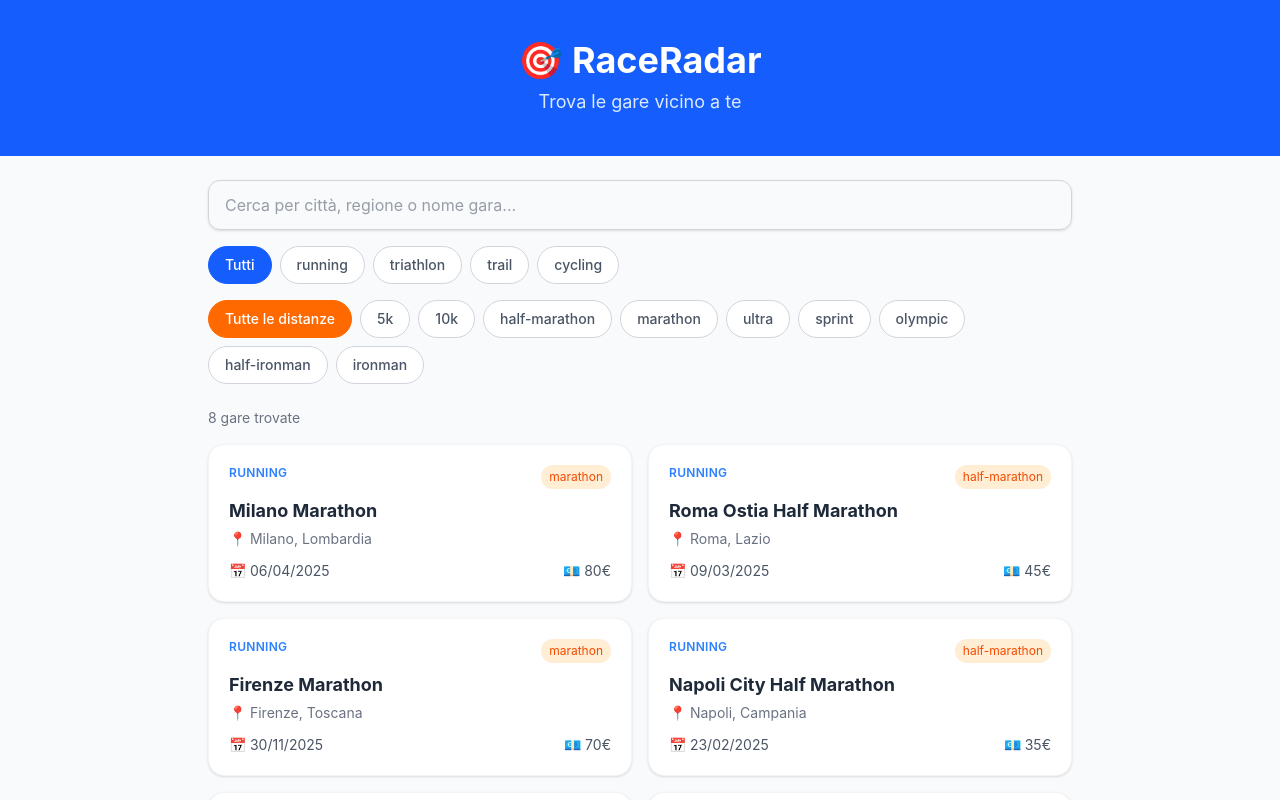
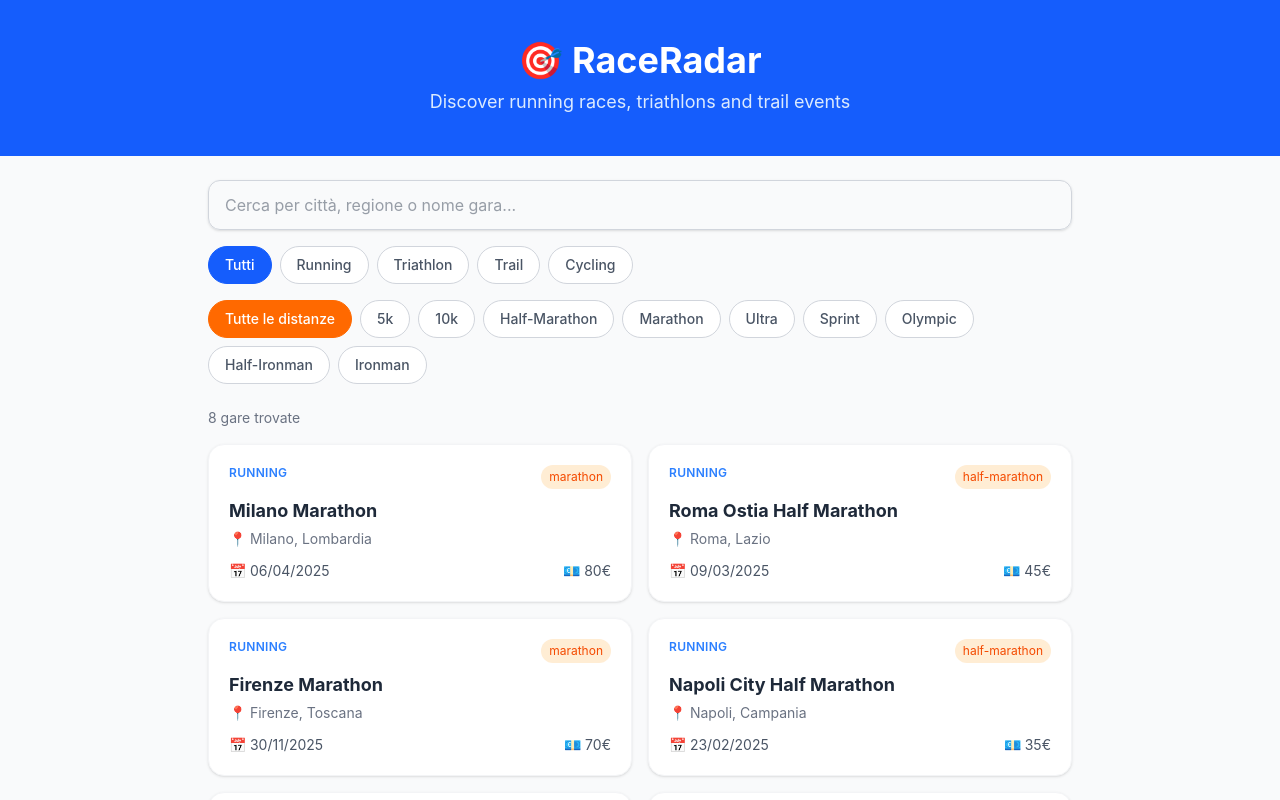
Before and after one commit to richbira/raceradar, a React (Vite) app: page / in a window 1280 px wide. Shown: the top 800 px of the page. Built offline with nearby package versions, Linux system fonts and the light colour scheme.

Commit message:
fixed labels, added animation to cards, auto-complete search

```diff
--- /dev/null
+++ b/src/components/SearchAutocomplete.tsx
@@ -0,0 +1,67 @@
+import { useState, useRef, useEffect, useMemo } from 'react'
+import { races } from '../data/races'
+
+interface Props {
+  value: string
+  onChange: (value: string) => void
+}
+
+export default function SearchAutocomplete({ value, onChange }: Props) {
+  const [showSuggestions, setShowSuggestions] = useState(false)
+  const containerRef = useRef<HTMLDivElement>(null)
+
+  const allCities = useMemo(
+    () => [...new Set(races.map((r) => r.city))],
+    []
+  )
+
+  const suggestions = useMemo(() => {
+    if (value.length < 2) return []
+    return allCities.filter((city) =>
+      city.toLowerCase().includes(value.toLowerCase())
+    )
+  }, [value, allCities])
+
+  useEffect(() => {
+    function handleClickOutside(e: MouseEvent) {
+      if (containerRef.current && !containerRef.current.contains(e.target as Node)) {
+        setShowSuggestions(false)
+      }
+    }
+    document.addEventListener('mousedown', handleClickOutside)
+    return () => document.removeEventListener('mousedown', handleClickOutside)
+  }, [])
+
+  return (
+    <div ref={containerRef} className="relative w-full">
+      <input
+        type="text"
+        placeholder="Cerca per città, regione o nome gara..."
+        value={value}
+        onChange={(e) => {
+          onChange(e.target.value)
+          setShowSuggestions(true)
+        }}
+        onFocus={() => setShowSuggestions(true)}
+        className="w-full border border-gray-300 rounded-xl px-4 py-3 text-gray-700 shadow-sm focus:outline-none focus:ring-2 focus:ring-blue-400"
+      />
+
+      {showSuggestions && suggestions.length > 0 && (
+        <ul className="absolute z-10 w-full bg-white border border-gray-200 rounded-xl shadow-lg mt-1 overflow-hidden">
+          {suggestions.map((city) => (
+            <li
+              key={city}
+              onClick={() => {
+                onChange(city)
+                setShowSuggestions(false)
+              }}
+              className="px-4 py-3 hover:bg-blue-50 cursor-pointer text-gray-700 flex items-center gap-2"
+            >
+              📍 {city}
+            </li>
+          ))}
+        </ul>
+      )}
+    </div>
+  )
+}
--- a/src/data/races.ts
+++ b/src/data/races.ts
@@ -4,7 +4,7 @@ export const races: Race[] = [
   {
     id: '1',
     name: 'Milano Marathon',
-    type: 'running',
+    type: 'Running',
     distance: 'marathon',
     date: '2025-04-06',
     city: 'Milano',
@@ -18,7 +18,7 @@ export const races: Race[] = [
   {
     id: '2',
     name: 'Roma Ostia Half Marathon',
-    type: 'running',
+    type: 'Running',
     distance: 'half-marathon',
     date: '2025-03-09',
     city: 'Roma',
@@ -32,7 +32,7 @@ export const races: Race[] = [
   {
     id: '3',
     name: 'Firenze Marathon',
-    type: 'running',
+    type: 'Running',
     distance: 'marathon',
     date: '2025-11-30',
     city: 'Firenze',
@@ -46,7 +46,7 @@ export const races: Race[] = [
   {
     id: '4',
     name: 'Napoli City Half Marathon',
-    type: 'running',
+    type: 'Running',
     distance: 'half-marathon',
     date: '2025-02-23',
     city: 'Napoli',
@@ -60,7 +60,7 @@ export const races: Race[] = [
   {
     id: '5',
     name: 'Torino 10K',
-    type: 'running',
+    type: 'Running',
     distance: '10k',
     date: '2025-05-18',
     city: 'Torino',
@@ -74,7 +74,7 @@ export const races: Race[] = [
   {
     id: '6',
     name: 'Ironman Italy Cervia',
-    type: 'triathlon',
+    type: 'Triathlon',
     distance: 'ironman',
     date: '2025-09-21',
     city: 'Cervia',
@@ -88,7 +88,7 @@ export const races: Race[] = [
   {
     id: '7',
     name: 'Lago Maggiore Trail',
-    type: 'trail',
+    type: 'Trail',
     distance: 'ultra',
     date: '2025-06-14',
     city: 'Verbania',
@@ -96,13 +96,13 @@ export const races: Race[] = [
     country: 'Italia',
     elevation_m: 3200,
     price_eur: 55,
-    website: 'https://www.lagomaggioretrail.it',
+    website: 'https://www.lagomaggioreTrail.it',
     description: 'Trail epico tra i monti del Lago Maggiore, 60km di natura pura.'
   },
   {
     id: '8',
     name: 'Venezia Marathon',
-    type: 'running',
+    type: 'Running',
     distance: 'marathon',
     date: '2025-10-26',
     city: 'Venezia',
--- a/src/index.css
+++ b/src/index.css
@@ -1 +1,16 @@
 @import "tailwindcss";
+
+@keyframes fadeInUp {
+  from {
+    opacity: 0;
+    transform: translateY(16px);
+  }
+  to {
+    opacity: 1;
+    transform: translateY(0);
+  }
+}
+
+.race-card-enter {
+  animation: fadeInUp 0.3s ease forwards;
+}
--- a/src/pages/Home.tsx
+++ b/src/pages/Home.tsx
@@ -2,6 +2,7 @@ import { useState } from 'react'
 import type { Race, RaceDistance, RaceType } from '../types'
 import { races } from '../data/races'
 import { useNavigate } from 'react-router-dom'
+import SearchAutocomplete from '../components/SearchAutocomplete'
 
 export default function Home() {
   const [search, setSearch] = useState('')
@@ -34,24 +35,18 @@ export default function Home() {
       {/* HEADER */}
       <div className="bg-blue-600 text-white py-10 px-4 text-center">
         <h1 className="text-4xl font-bold mb-2">🎯 RaceRadar</h1>
-        <p className="text-blue-100 text-lg">Trova le gare vicino a te</p>
+        <p className="text-blue-100 text-lg">Discover running races, triathlons and trail events</p>
       </div>
 
       {/* FILTRI */}
       <div className="max-w-4xl mx-auto px-4 py-6 flex flex-col gap-4">
 
         {/* Barra di ricerca */}
-        <input
-          type="text"
-          placeholder="Cerca per città, regione o nome gara..."
-          value={search}
-          onChange={(e) => setSearch(e.target.value)}
-          className="w-full border border-gray-300 rounded-xl px-4 py-3 text-gray-700 shadow-sm focus:outline-none focus:ring-2 focus:ring-blue-400"
-        />
+      <SearchAutocomplete value={search} onChange={setSearch} />
 
         {/* Filtro tipo */}
         <div className="flex gap-2 flex-wrap">
-          {(['all', 'running', 'triathlon', 'trail', 'cycling'] as const).map((type) => (
+          {(['all', 'Running', 'Triathlon', 'Trail', 'Cycling'] as const).map((type) => (
             <button
               key={type}
               onClick={() => setSelectedType(type)}
@@ -68,7 +63,7 @@ export default function Home() {
 
         {/* Filtro distanza */}
         <div className="flex gap-2 flex-wrap">
-          {(['all', '5k', '10k', 'half-marathon', 'marathon', 'ultra', 'sprint', 'olympic', 'half-ironman', 'ironman'] as const).map((dist) => (
+          {(['all', '5k', '10k', 'Half-Marathon', 'Marathon', 'Ultra', 'Sprint', 'Olympic', 'Half-Ironman', 'Ironman'] as const).map((dist) => (
             <button
               key={dist}
               onClick={() => setSelectedDistance(dist)}
@@ -89,8 +84,8 @@ export default function Home() {
       <div className="max-w-4xl mx-auto px-4 pb-10">
         <p className="text-gray-500 mb-4 text-sm">{filtered.length} gare trovate</p>
         <div className="grid grid-cols-1 sm:grid-cols-2 gap-4">
-          {filtered.map((race) => (
-            <RaceCard key={race.id} race={race} />
+          {filtered.map((race, index) => (
+          <RaceCard key={`${race.id}-${search}-${selectedType}-${selectedDistance}`} race={race} index={index} />
           ))}
         </div>
       </div>
@@ -99,13 +94,14 @@ export default function Home() {
   )
 }
 
-function RaceCard({ race }: { race: Race }) {
+function RaceCard({ race, index }: { race: Race, index: number }) {
   const navigate = useNavigate()
 
   return (
     <div
       onClick={() => navigate(`/race/${race.id}`)}
-      className="bg-white rounded-2xl shadow-sm border border-gray-100 p-5 hover:shadow-md transition-shadow cursor-pointer"
+      className="race-card-enter bg-white rounded-2xl shadow-sm border border-gray-100 p-5 hover:shadow-md transition-shadow cursor-pointer"
+      style={{ animationDelay: `${index * 60}ms` }}
     >
       <div className="flex justify-between items-start mb-2">
         <span className="text-xs font-semibold uppercase tracking-wide text-blue-500">{race.type}</span>
--- a/src/types/index.ts
+++ b/src/types/index.ts
@@ -4,18 +4,18 @@ RaceDistance    → definisce le distanze possibili
 Race            → usa RaceType e RaceDistance come "mattoncini"
 DISTANCE_INFO   → usa RaceDistance come chiave per le info dettagliate
 */
-export type RaceType = 'running' | 'triathlon' | 'trail' | 'cycling'
+export type RaceType = 'Running' | 'Triathlon' | 'Trail' | 'Cycling'
 
 export type RaceDistance =
   | '5k'
   | '10k'
-  | 'half-marathon'
-  | 'marathon'
-  | 'ultra'
-  | 'sprint'
-  | 'olympic'
-  | 'half-ironman'
-  | 'ironman'
+  | 'Half-Marathon'
+  | 'Marathon'
+  | 'Ultra'
+  | 'Sprint'
+  | 'Olympic'
+  | 'Half-Ironman'
+  | 'Ironman'
 
 export type Race = {
   id: string
@@ -39,13 +39,13 @@ export const DISTANCE_INFO: Record<RaceDistance, {
   bike?: string
   run: string
 }> = {
-'5k':            { label: '5 Km',           description: 'Road race',                  run: '5 km' },
-'10k':           { label: '10 Km',          description: 'Road race',                  run: '10 km' },
-'half-marathon': { label: 'Half Marathon',  description: 'Road race',                  run: '21.1 km' },
-'marathon':      { label: 'Marathon',       description: 'Road race',                  run: '42.2 km' },
-'ultra':         { label: 'Ultra Trail',    description: 'Mountain trail race',        run: '60+ km' },
-'sprint':        { label: 'Sprint',         description: 'Short distance triathlon',   swim: '750m',   bike: '20 km',  run: '5 km' },
-'olympic':       { label: 'Olympic',        description: 'Olympic distance triathlon', swim: '1.5 km', bike: '40 km',  run: '10 km' },
-'half-ironman':  { label: 'Half Ironman',   description: 'Triathlon 70.3',            swim: '1.9 km', bike: '90 km',  run: '21.1 km' },
-'ironman':       { label: 'Ironman',        description: 'Full distance triathlon',    swim: '3.8 km', bike: '180 km', run: '42.2 km' },
+  '5k':            { label: '5K',                        description: 'Road race',                  run: '5 km' },
+  '10k':           { label: '10K',                       description: 'Road race',                  run: '10 km' },
+  'Half-Marathon': { label: 'Half Marathon · 21.1 km',   description: 'Road race',                  run: '21.1 km' },
+  'Marathon':      { label: 'Marathon · 42.2 km',        description: 'Road race',                  run: '42.2 km' },
+  'Ultra':         { label: 'Ultra Trail · 60+ km',      description: 'Mountain trail race',        run: '60+ km' },
+  'Sprint':        { label: 'Sprint Triathlon',          description: 'Short distance triathlon',   swim: '750m',   bike: '20 km',  run: '5 km' },
+  'Olympic':       { label: 'Olympic Triathlon · 51 km', description: 'Olympic distance triathlon', swim: '1.5 km', bike: '40 km',  run: '10 km' },
+  'Half-Ironman':  { label: 'Half Ironman 70.3',         description: 'Middle distance triathlon',  swim: '1.9 km', bike: '90 km',  run: '21.1 km' },
+  'Ironman':       { label: 'Ironman · 226 km',          description: 'Full distance triathlon',    swim: '3.8 km', bike: '180 km', run: '42.2 km' },
 }
```
